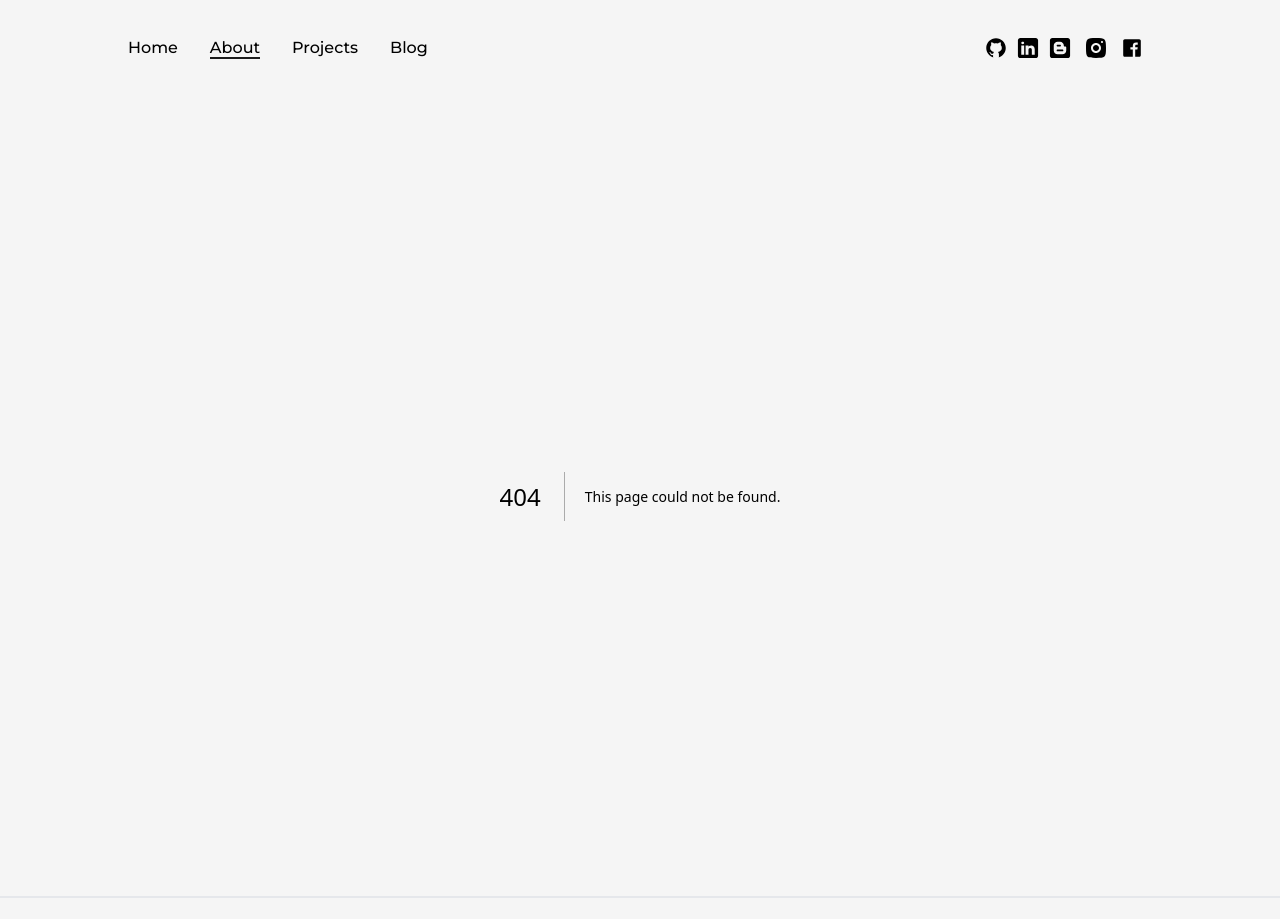
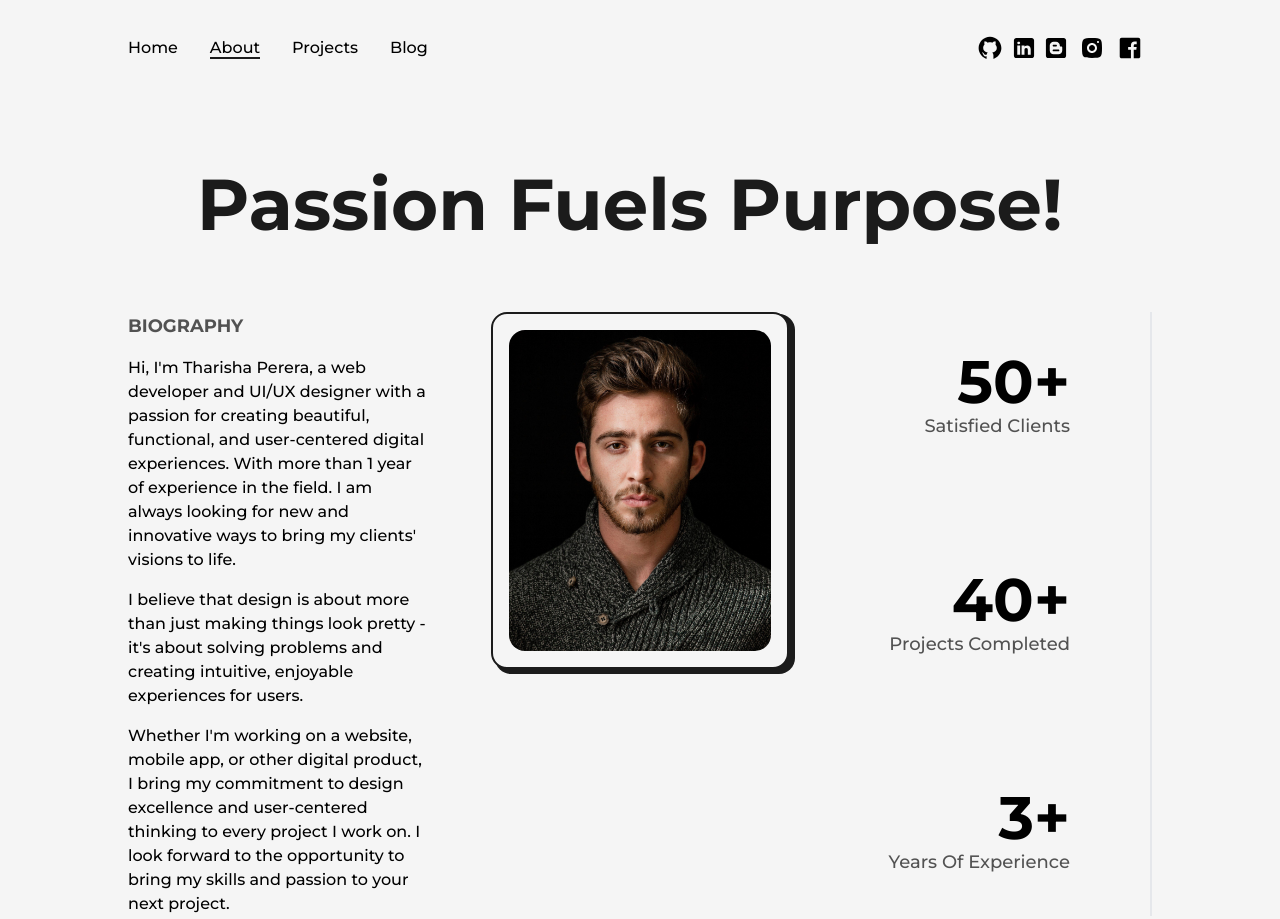
Before and after one commit to TharishaPerera/portfolio-next, a Next.js app: page /about in a window 1280 px wide. Before the commit this address had no page. Shown: the top 919 px of the page. Built offline with nearby package versions, Linux system fonts and the light colour scheme.

Commit message:
about section initial commit

```diff
--- a/src/components/NavBar.js
+++ b/src/components/NavBar.js
@@ -32,11 +32,11 @@ const NavBar = () => {
             </nav>
 
             <nav className='flex items-center justify-center flex-wrap'>
-                <motion.a href="/" target={"_blank"} className='w-6 mr-2' whileHover={{y:-2}} whileTap={{scale:0.9}}><Image src={github} alt='github' /></motion.a>
+                <motion.a href="/" target={"_blank"} className='w-7 mr-2' whileHover={{y:-2}} whileTap={{scale:0.9}}><Image src={github} alt='github' /></motion.a>
                 <motion.a href="/" target={"_blank"} className='w-6 mr-2' whileHover={{y:-2}} whileTap={{scale:0.9}}><Image src={linkedin} alt='github' /></motion.a>
                 <motion.a href="/" target={"_blank"} className='w-6 mr-2' whileHover={{y:-2}} whileTap={{scale:0.9}}><Image src={blogger} alt='github' /></motion.a>
                 <motion.a href="/" target={"_blank"} className='w-8 mr-2' whileHover={{y:-2}} whileTap={{scale:0.9}}><Image src={instagram} alt='github' /></motion.a>
-                <motion.a href="/" target={"_blank"} className='w-6 mr-2' whileHover={{y:-2}} whileTap={{scale:0.9}}><Image src={facebook} alt='github' /></motion.a>
+                <motion.a href="/" target={"_blank"} className='w-7 mr-2' whileHover={{y:-2}} whileTap={{scale:0.9}}><Image src={facebook} alt='github' /></motion.a>
 
                 {/* <motion.a href="/" target={"_blank"} className='w-5 mr-2' whileHover={{y:-2}} whileTap={{scale:0.9}}><GithubIcon /></motion.a>
                 <motion.a href="/" target={"_blank"} className='w-5 mx-2' whileHover={{y:-2}} whileTap={{scale:0.9}}><LinkedInIcon /></motion.a>
--- /dev/null
+++ b/src/components/Skills.js
@@ -0,0 +1,9 @@
+import React from 'react'
+
+const Skills = () => {
+  return (
+    <div>Skills</div>
+  )
+}
+
+export default Skills
--- /dev/null
+++ b/src/pages/about.js
@@ -0,0 +1,97 @@
+import AnimatedText from '@/components/AnimatedText'
+import Layout from '@/components/Layout'
+import Head from 'next/head'
+import Image from 'next/image'
+import React, { useRef, useEffect } from 'react'
+import profilePic from '../../public/images/profile/developer-pic-2.jpg'
+import { useInView, useMotionValue, useSpring } from 'framer-motion'
+import Skills from '@/components/Skills'
+
+const AnimatedNumbers = ({value}) => {
+    const ref = useRef(null)
+
+    const motionValue = useMotionValue(0)
+    const springValue = useSpring(motionValue, {duration: 3000})
+    const isInView = useInView(ref, {once: true})
+
+    useEffect(() => {
+      if(isInView){
+        motionValue.set(value)
+      }
+    }, [isInView, value, motionValue])
+
+    useEffect(() => {
+      springValue.on("change", (latest) => {
+        if(ref.current && latest.toFixed(0) <= value) {
+            ref.current.textContent = latest.toFixed(0)
+        }
+      })
+    }, [springValue, value])
+
+    return <span ref={ref}></span>
+}
+
+const about = () => {
+  return (
+    <>
+        <Head>
+            <title>About | Tharisha Perera</title>
+            <meta name='description' content='Tharisha Perera personal portfolio website' />
+        </Head>
+        <main className='flex w-full flex-col items-center justify-center'>
+            <Layout className='pt-16'>
+                <AnimatedText text="Passion Fuels Purpose!" className="!text-7xl mb-16" />
+                <div className='grid w-full grid-cols-6 gap-16'>
+                    <div className='col-span-2 flex flex-col items-start justify-start'>
+                        <h2 className='mb-4 text-lg font-bold uppercase text-dark/75'>Biography</h2>
+                        <p className='font-medium'>
+                            Hi, I'm Tharisha Perera, a web developer and UI/UX designer with a passion for creating beautiful, functional,
+                            and user-centered digital experiences. With more than 1 year of experience in the field. I am always looking for
+                            new and innovative ways to bring my clients' visions to life.
+                        </p>
+                        <p className='my-4 font-medium'>
+                            I believe that design is about more than just making things look pretty - it's about solving problems and
+                            creating intuitive, enjoyable experiences for users.
+                        </p>
+                        <p className='font-medium'>
+                            Whether I'm working on a website, mobile app, or
+                            other digital product, I bring my commitment to design excellence and user-centered thinking to
+                            every project I work on. I look forward to the opportunity to bring my skills and passion to your next project.
+                        </p>
+                    </div>
+
+                    <div className='col-span-2 flex flex-col items-center justify-center relative h-max rounded-2xl border-2 border-solid border-dark bg-light p-4'>
+                        <div className='absolute top-0 -right-2 -z-10 w-[102%] h-[102%] rounded-2xl bg-dark' />
+                        <Image src={profilePic} alt='Tharisha Perera' className='w-full h-auto rounded-2xl' />
+                    </div>
+
+                    <div className='col-span-2 flex flex-col items-end justify-between pr-20 border-r-2 border-solid '>
+                        <div className='flex flex-col items-end justify-center mt-10'>
+                            <span className='inline-block text-6xl font-bold'>
+                                <AnimatedNumbers value={50} />+
+                            </span>
+                            <h2 className='text-lg font-medium capitalize text-dark/75'>Satisfied clients</h2>
+                        </div>
+                        <div className='flex flex-col items-end justify-center'>
+                            <span className='inline-block text-6xl font-bold'>
+                                <AnimatedNumbers value={40} />+
+                            </span>
+                            <h2 className='text-lg font-medium capitalize text-dark/75'>Projects completed</h2>
+                        </div>
+                        <div className='flex flex-col items-end justify-center mb-10'>
+                            <span className='inline-block text-6xl font-bold'>
+                                <AnimatedNumbers value={3} />+
+                            </span>
+                            <h2 className='text-lg font-medium capitalize text-dark/75'>years of experience</h2>
+                        </div>
+                    </div>
+                </div>
+
+                <Skills />
+            </Layout>
+        </main>
+    </>
+  )
+}
+
+export default about
```
